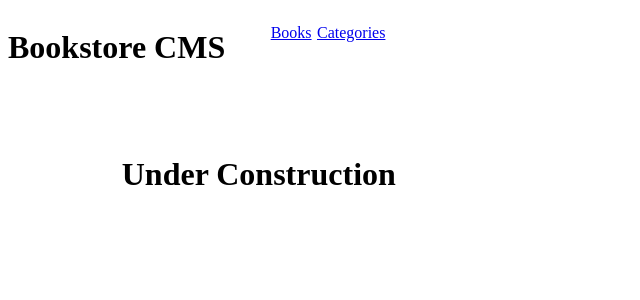
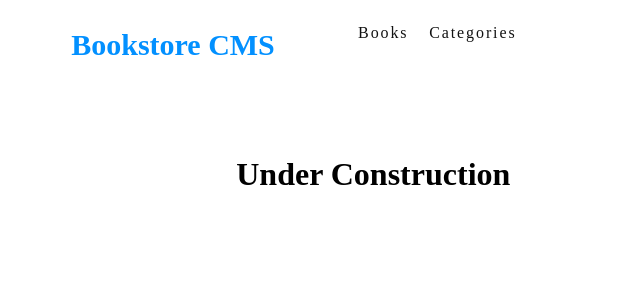
Before and after one commit to Danieldotcomcoder/Bookstore-react-redux, a React (Create React App) app: page /categories in a window 1280 px wide. Shown: the top 300 px of the page, without its empty margins (0-640 px from the left). Built offline with nearby package versions, Linux system fonts and the light colour scheme; no server answers.

Commit message:
Add: Color Styles

```diff
--- a/src/App.css
+++ b/src/App.css
@@ -33,3 +33,52 @@
 #book-title {
   width: 250px;
 }
+
+.Bookstore-CMS {
+  width: 15rem;
+  height: 2.313rem;
+  margin-left: 5%;
+  font-family: Montserrat;
+  font-size: 1.875rem;
+  font-weight: bold;
+  font-stretch: normal;
+  font-style: normal;
+  line-height: normal;
+  letter-spacing: normal;
+  color: #0290ff;
+}
+
+.Books {
+  font-family: Montserrat;
+  font-size: 1rem;
+  letter-spacing: 1.9px;
+  color: #121212;
+  text-decoration: none;
+}
+
+.Categories {
+  margin-left: 10%;
+  height: 1rem;
+  font-family: Montserrat;
+  font-size: 1rem;
+  letter-spacing: 1.9px;
+  color: #121212;
+  text-decoration: none;
+}
+
+.List {
+  border: 1px solid black;
+  margin-top: 1%;
+  list-style: none;
+}
+
+.book-title {
+  width: 12.313rem;
+  height: 1.813rem;
+  margin: 0.188rem 20.188rem 0 0;
+  font-family: RobotoSlab;
+  font-size: 1.375rem;
+  font-weight: bold;
+  letter-spacing: -0.2px;
+  color: #121212;
+}
--- a/src/App.js
+++ b/src/App.js
@@ -13,14 +13,14 @@ function App() {
   return (
     <Router>
       <div className="App">
-        <h1>Bookstore CMS</h1>
+        <h1 className="Bookstore-CMS">Bookstore CMS</h1>
         <nav className="navlist">
           <ul>
             <li>
-              <Link to="/">Books</Link>
+              <Link to="/" className="Books">Books</Link>
             </li>
             <li>
-              <Link to="/categories">Categories</Link>
+              <Link to="/categories" className="Categories">Categories</Link>
             </li>
           </ul>
         </nav>
--- a/src/components/Book.js
+++ b/src/components/Book.js
@@ -7,9 +7,9 @@ import { removeBookfromapi } from '../redux/books/books';
 export default function Book({ book }) {
   const dispatch = useDispatch();
   return (
-    <li>
-      <h4>{` ${book.title} `}</h4>
-      <h4>{` ${book.category} `}</h4>
+    <li className="List">
+      <h4 className="book-title">{` ${book.title} `}</h4>
+      <h4 className="book-category">{` ${book.category} `}</h4>
       <button type="button" onClick={() => dispatch(removeBookfromapi(book.item_id))}>Remove book</button>
     </li>
   );
```
